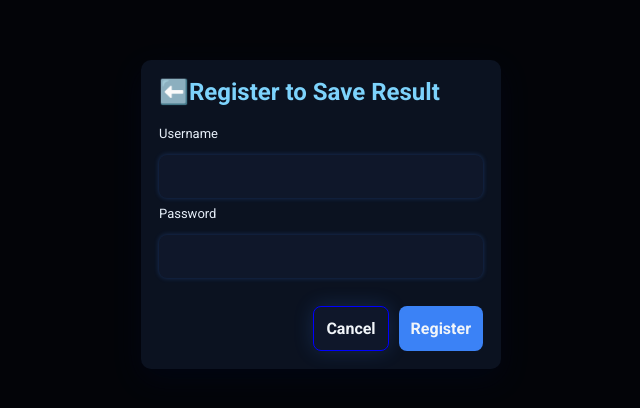
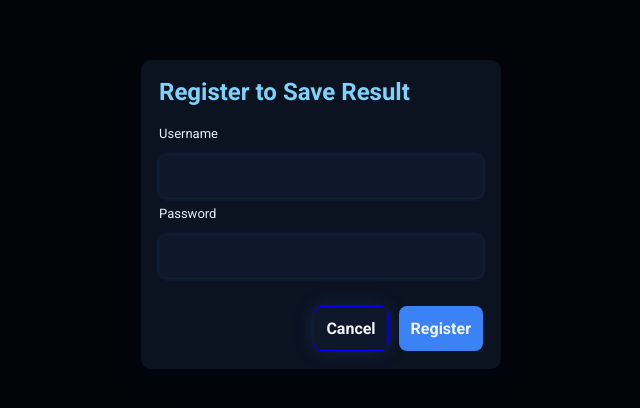
Before and after one commit to ThetThetSu/BMIcalculator, a React (Vite) app: page /registration in a window 1280 px wide. Shown: the part 186-594 px from the top of the page, without its empty margins (319-959 px from the left). Built offline with nearby package versions, Linux system fonts and the light colour scheme.

Commit message:
Refactor Login and Registration components to simplify header structure by removing back button and streamlining the title display

```diff
--- a/src/Login.jsx
+++ b/src/Login.jsx
@@ -46,19 +46,7 @@ function Login() {
     <div className="modal-overlay">
       <div className="modal">
         <div style={{ display: "flex", alignItems: "center", gap: 8 }}>
-          <h2>
-            <span
-              type="button"
-              aria-label="Back to home"
-              onClick={() => navigate("/")}
-              style={{
-                cursor: "pointer",
-              }}
-            >
-              ⬅️
-            </span>
-            Login to Save Result
-          </h2>
+          <h2>Login to Save Result</h2>
         </div>
         <form onSubmit={handleSubmit}>
           <label>Username</label>
--- a/src/Registration.jsx
+++ b/src/Registration.jsx
@@ -74,19 +74,7 @@ function Registration({ defaultUsername = "", onCancel, onSave }) {
     <div className="modal-overlay">
       <div className="modal">
         <div style={{ display: "flex", alignItems: "center", gap: 8 }}>
-          <h2>
-            <span
-              type="button"
-              aria-label="Back to home"
-              onClick={() => navigate("/")}
-              style={{
-                cursor: "pointer",
-              }}
-            >
-              ⬅️
-            </span>
-            Register to Save Result
-          </h2>
+          <h2>Register to Save Result</h2>
         </div>
         <form onSubmit={handleSubmit}>
           <label>Username</label>
```
